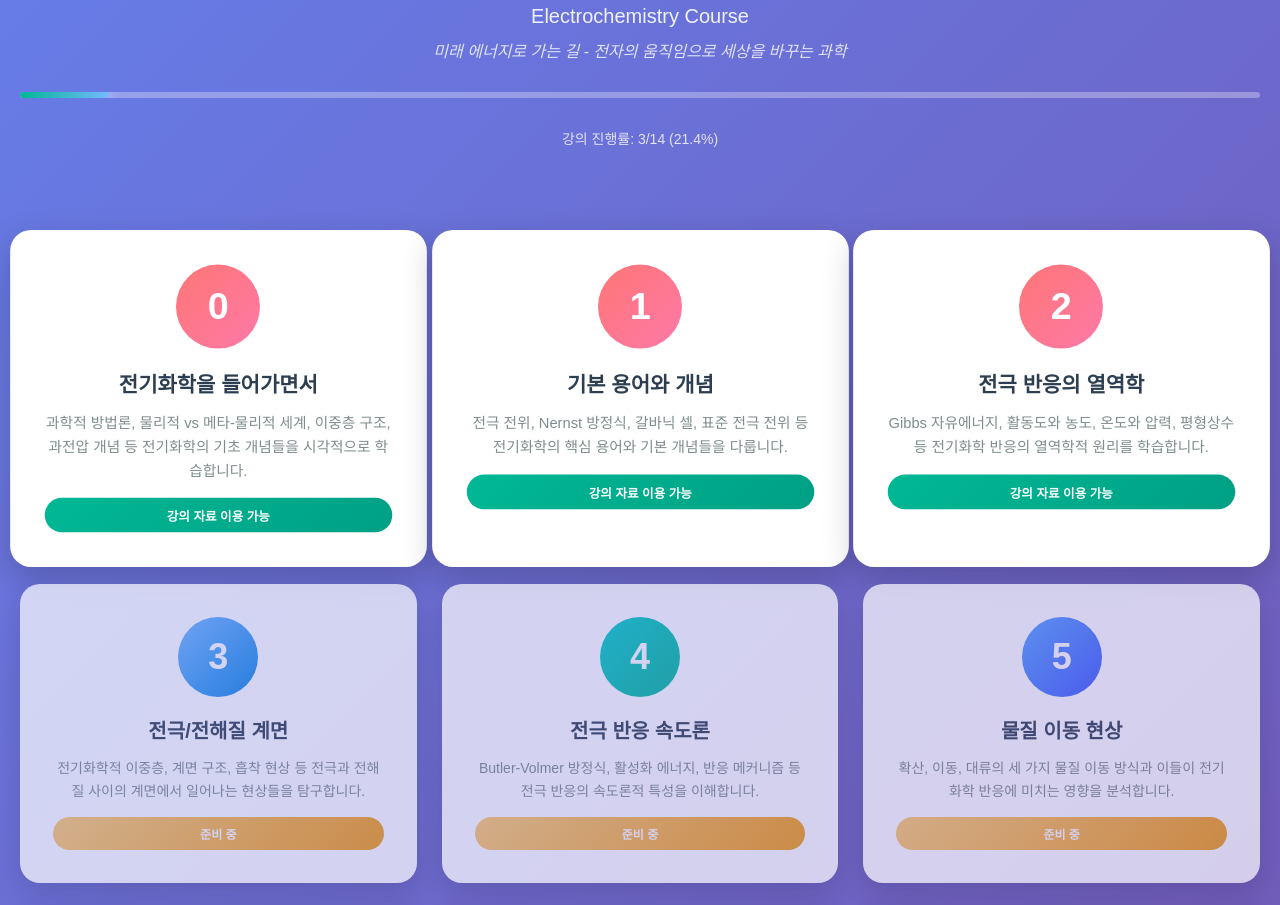
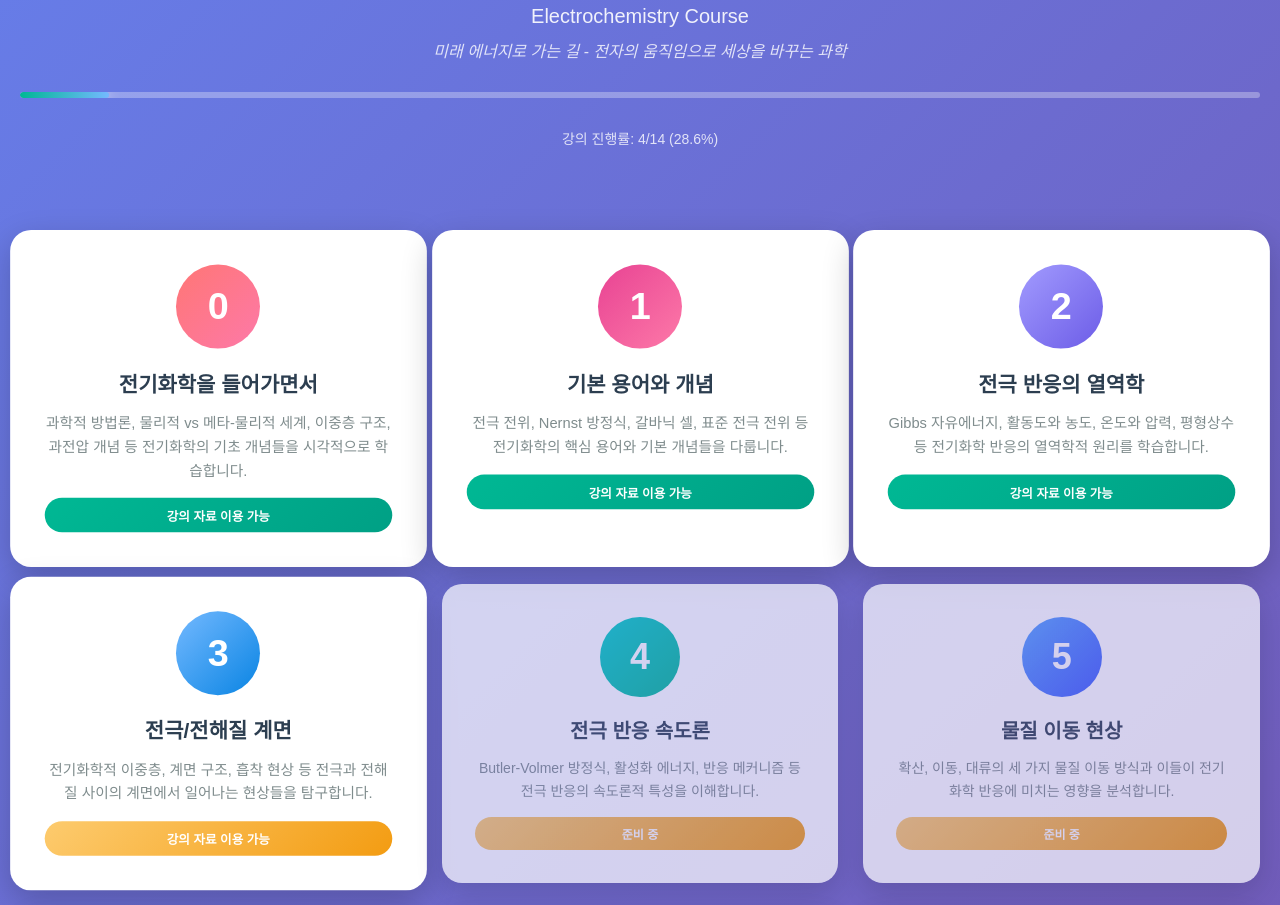
Before and after one commit to extant-ssu/basic-echem-2025, a plain HTML site: page index.html in a window 1280 px wide. Shown: the part 140-1045 px from the top of the page. Drawn offline with Linux system fonts and the light colour scheme.

Commit message:
Update index.html

```diff
--- a/index.html
+++ b/index.html
@@ -299,7 +299,7 @@
                 <div class="progress-fill"></div>
             </div>
             <div style="color: white; font-size: 14px; opacity: 0.8;">
-                강의 진행률: 3/14 (21.4%)
+                강의 진행률: 4/14 (28.6%)
             </div>
         </div>
 
@@ -315,7 +315,7 @@
             </div>
 
             <!-- Chapter 1 - Available -->
-            <div class="chapter-card chapter-0 available pulse" onclick="openChapter('Ch1_lecture_note.html')">
+            <div class="chapter-card chapter-1 available pulse" onclick="openChapter('Ch1_lecture_note.html')">
                 <div class="chapter-number">1</div>
                 <div class="chapter-title">기본 용어와 개념</div>
                 <div class="chapter-description">
@@ -325,7 +325,7 @@
             </div>
 
             <!-- Chapter 2 - Available -->
-             <div class="chapter-card chapter-0 available pulse" onclick="openChapter('Ch2_00.html')">
+             <div class="chapter-card chapter-2 available pulse" onclick="openChapter('Ch2_00.html')">
                 <div class="chapter-number">2</div>
                 <div class="chapter-title">전극 반응의 열역학</div>
                 <div class="chapter-description">
@@ -334,14 +334,14 @@
                 <div class="chapter-status status-available">강의 자료 이용 가능</div>
             </div>
 
-            <!-- Chapter 3 - Coming Soon -->
-            <div class="chapter-card chapter-3 coming-soon">
+            <!-- Chapter 3 - Available -->
+            <div class="chapter-card chapter-3 available pulse" onclick="openChapter('Ch3_00.html')">
                 <div class="chapter-number">3</div>
                 <div class="chapter-title">전극/전해질 계면</div>
                 <div class="chapter-description">
                     전기화학적 이중층, 계면 구조, 흡착 현상 등 전극과 전해질 사이의 계면에서 일어나는 현상들을 탐구합니다.
                 </div>
-                <div class="chapter-status status-coming-soon">준비 중</div>
+                <div class="chapter-status status-coming-soon">강의 자료 이용 가능</div>
             </div>
 
             <!-- Chapter 4 - Coming Soon -->
```
